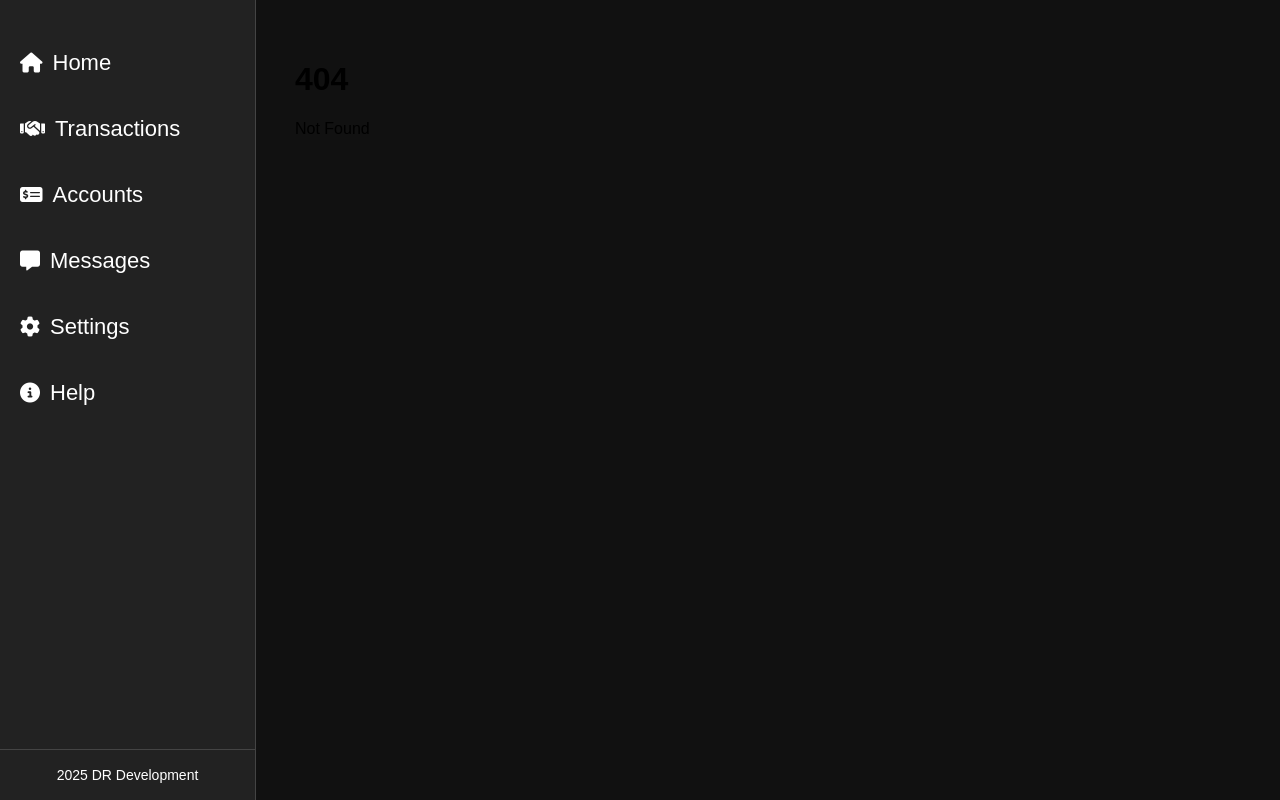
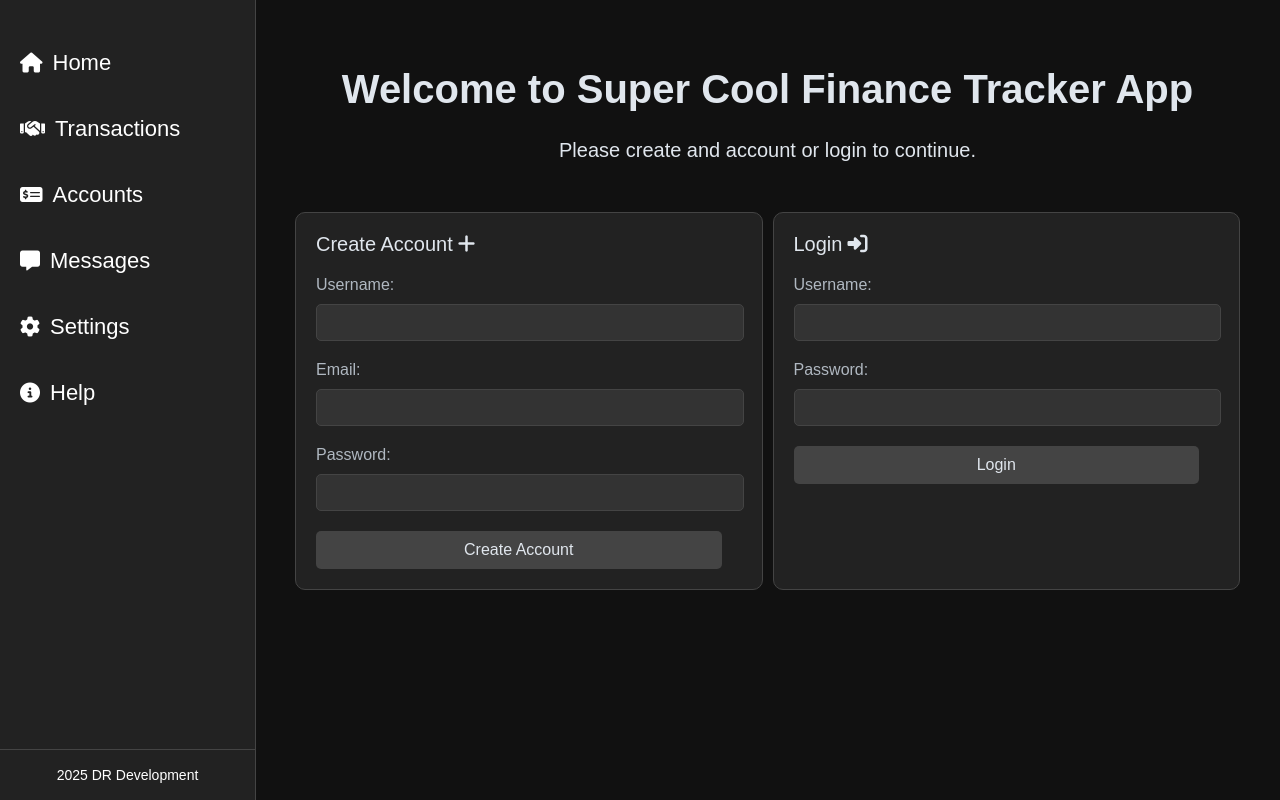
Before and after one commit to DwayneCrous/SuperCoolFinanceTracker, a SvelteKit app: page /Login in a window 1280 px wide. Before the commit this address had no page. Built offline with nearby package versions, Linux system fonts and the light colour scheme.

Commit message:
added login functionality (still a few bug fixes to implement)

```diff
--- /dev/null
+++ b/src/routes/+page.server.js
@@ -0,0 +1,5 @@
+import { redirect } from '@sveltejs/kit';
+
+export const load = async () => {
+  throw redirect(307, '/Login');
+};
--- /dev/null
+++ b/src/routes/Login/+page.server.js
@@ -0,0 +1,47 @@
+import fs from 'fs/promises';
+import path from 'path';
+import { redirect, fail } from '@sveltejs/kit';
+
+const usersPath = path.resolve('src/lib/server/users.json');
+
+export const actions = {
+  createAccount: async ({ request }) => {
+    const form = await request.formData();
+    const username = form.get('username');
+    const email = form.get('email');
+    const password = form.get('password');
+
+    let users = [];
+    try {
+      const data = await fs.readFile(usersPath, 'utf-8');
+      users = JSON.parse(data);
+    } catch (e) {}
+
+    if (users.find(u => u.username === username || u.email === email)) {
+      return fail(400, { error: 'User already exists.' });
+    }
+
+    users.push({ username, email, password });
+    await fs.writeFile(usersPath, JSON.stringify(users, null, 2));
+    return { success: true, message: 'Account created! Please login.' };
+  },
+
+  login: async ({ request }) => {
+    const form = await request.formData();
+    const username = form.get('login-username');
+    const password = form.get('login-password');
+
+    let users = [];
+    try {
+      const data = await fs.readFile(usersPath, 'utf-8');
+      users = JSON.parse(data);
+    } catch (e) {}
+
+    const user = users.find(u => u.username === username && u.password === password);
+    if (!user) {
+      return fail(401, { error: 'Invalid credentials.' });
+    }
+
+    throw redirect(303, '/Home');
+  }
+};
--- /dev/null
+++ b/src/routes/Login/+page.svelte
@@ -0,0 +1,145 @@
+<script>
+  export let form;
+</script>
+
+<main>
+  <div class="parent">
+    <div class="header">
+      <h1>Welcome to Super Cool Finance Tracker App</h1>
+      <p>Please create and account or login to continue.</p>
+    </div>
+    <div class="create-account">
+      <p>Create Account<i class="fa-solid fa-plus"></i></p>
+      <form method="POST" action="?/createAccount">
+        <label for="username">Username:</label>
+        <input type="text" id="username" name="username" required />
+
+        <label for="email">Email:</label>
+        <input type="email" id="email" name="email" required />
+
+        <label for="password">Password:</label>
+        <input type="password" id="password" name="password" required />
+
+        <button type="submit">Create Account</button>
+        {#if form?.error}
+          <p style="color:red">{form.error}</p>
+        {/if}
+        {#if form?.message}
+          <p style="color:green">{form.message}</p>
+        {/if}
+      </form>
+    </div>
+    <div class="login">
+      <p>Login<i class="fa-solid fa-right-to-bracket"></i></p>
+      <form method="POST" action="?/login">
+        <label for="login-username">Username:</label>
+        <input type="text" id="login-username" name="login-username" required />
+
+        <label for="login-password">Password:</label>
+        <input
+          type="password"
+          id="login-password"
+          name="login-password"
+          required
+        />
+
+        <button type="submit">Login</button>
+        {#if form?.error}
+          <p style="color:red">{form.error}</p>
+        {/if}
+      </form>
+    </div>
+  </div>
+</main>
+
+<style>
+  .parent {
+    display: grid;
+    grid-template-columns: repeat(2, 1fr);
+    grid-template-rows: auto 1fr;
+    gap: 10px;
+  }
+
+  .header {
+    grid-column: span 2 / span 2;
+    text-align: center;
+    color: #e0e6ed;
+    font-size: 20px;
+    padding-bottom: 20px;
+  }
+
+  .login,
+  .create-account {
+    grid-row-start: 2;
+    background-color: #222;
+    border: 1px solid #444;
+    border-radius: 10px;
+    color: #e0e6ed;
+    margin: 0px;
+    padding: 0 20px 0 0;
+    box-sizing: border-box;
+  }
+
+  .login i,
+  .create-account i {
+    padding-left: 5px;
+  }
+
+  .login p,
+  .create-account p {
+    margin: 0;
+    padding: 20px;
+    font-size: 20px;
+  }
+
+  .login form,
+  .create-account form {
+    padding-left: 20px;
+    padding-right: 20px;
+    padding-bottom: 20px;
+  }
+
+  .login label,
+  .create-account label {
+    display: block;
+    margin-bottom: 10px;
+    color: #b0b8c1;
+  }
+
+  .login input,
+  .create-account input {
+    width: 100%;
+    padding: 10px;
+    margin-bottom: 20px;
+    border: 1px solid #444;
+    border-radius: 5px;
+    background-color: #333;
+    color: #e0e6ed;
+  }
+
+  .login button,
+  .create-account button {
+    width: 100%;
+    padding: 10px;
+    background-color: #444;
+    color: #e0e6ed;
+    border: none;
+    border-radius: 5px;
+    cursor: pointer;
+    font-size: 16px;
+  }
+
+  .create-account button:hover {
+    background-color: #555;
+    border: 1px solid #70e9a8;
+  }
+
+  .login button:hover {
+    background-color: #555;
+    border: 1px solid #4dabf7;
+  }
+
+  .login {
+    grid-row-start: 2;
+  }
+</style>
```
Also changed, not shown: src/lib/server/users.json (added, +7 -0 lines).
